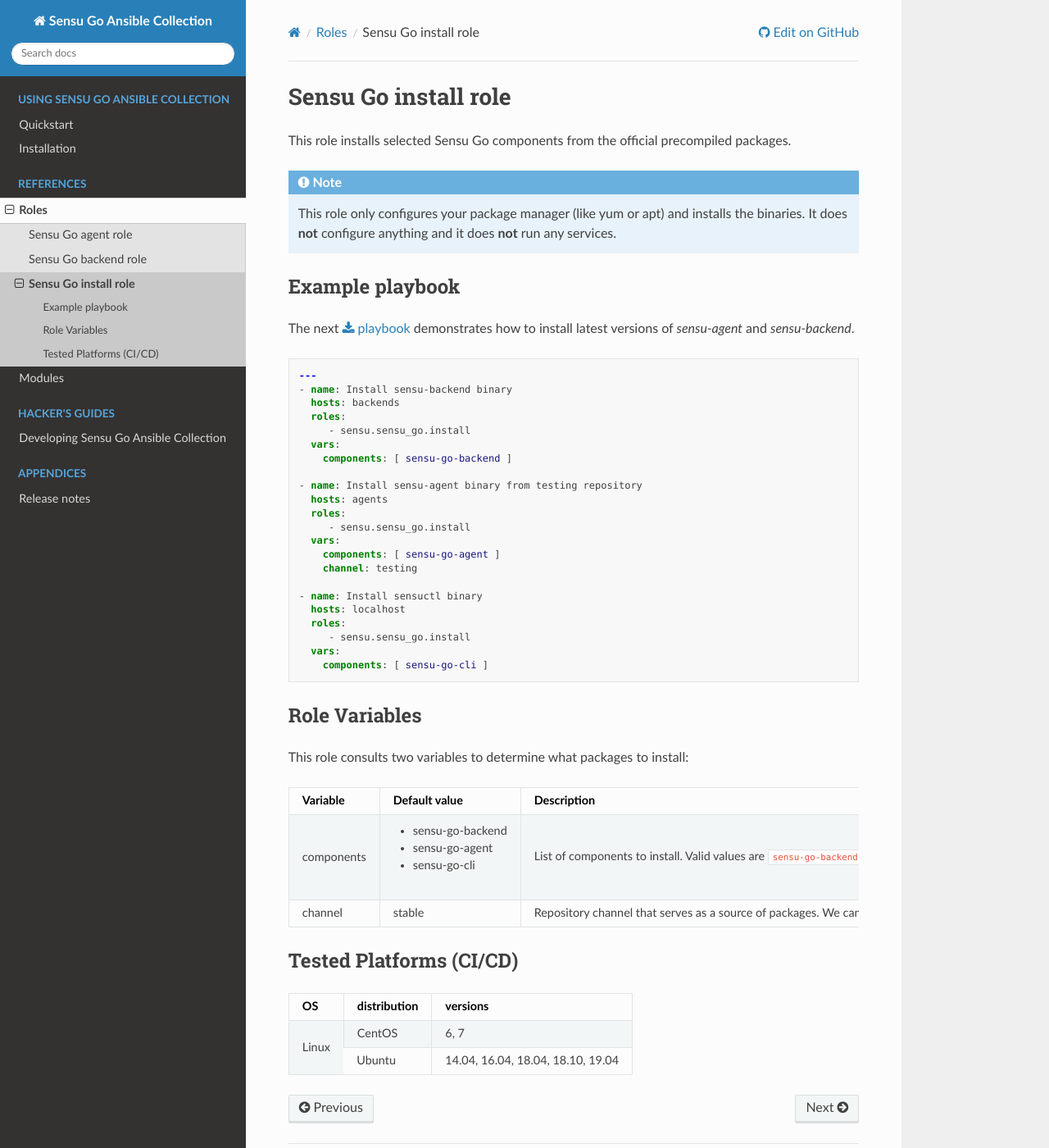
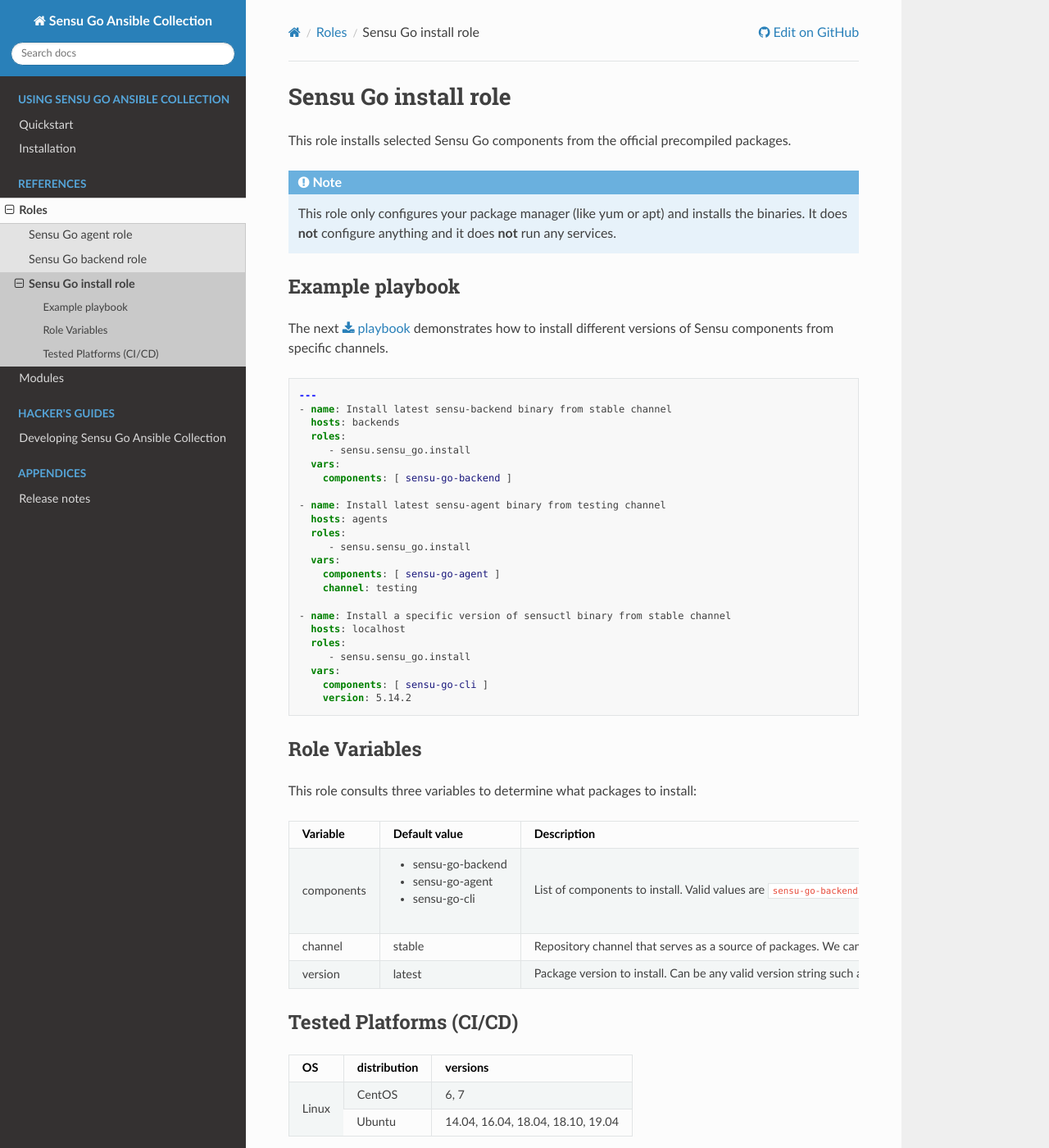
Before and after one commit to sensu/sensu-go-ansible, a Sphinx documentation site: the page built from docs/source/roles/install.rst, in a window 1280 px wide and 1400 px high. Shown: the whole window at 82% size. Built offline with Sphinx 7.4.7 and the Read the Docs theme 2.0.0, drawn with Linux system fonts in a browser that asks for light colours.

Commit message:
Simplify component version selection
Because we tightly coupled Sensu Go components with their versions, we
ended up in a situation where it was almost impossible to install
anything but the latest version of components.

Why? For example, our backend role sets the components variable to
sensu-go-backend. If playbook author would like to install some older
version of backend, she would need to provide new value for components
variable, possibly breaking our backend role.

To get out of this mess, we added a new variable to the install role.
We called it version for obvious reasons. And this way we are one step
closer to untangling our somewhat messy roles ;)

```diff
--- a/docs/examples/roles/install.yaml
+++ b/docs/examples/roles/install.yaml
@@ -1,12 +1,12 @@
 ---
-- name: Install sensu-backend binary
+- name: Install latest sensu-backend binary from stable channel
   hosts: backends
   roles:
      - sensu.sensu_go.install
   vars:
     components: [ sensu-go-backend ]
 
-- name: Install sensu-agent binary from testing repository
+- name: Install latest sensu-agent binary from testing channel
   hosts: agents
   roles:
      - sensu.sensu_go.install
@@ -14,9 +14,10 @@
     components: [ sensu-go-agent ]
     channel: testing
 
-- name: Install sensuctl binary
+- name: Install a specific version of sensuctl binary from stable channel
   hosts: localhost
   roles:
      - sensu.sensu_go.install
   vars:
     components: [ sensu-go-cli ]
+    version: 5.14.2
--- a/docs/source/roles/install.rst
+++ b/docs/source/roles/install.rst
@@ -15,7 +15,7 @@
 ----------------
 
 The next :download:`playbook <../../examples/roles/install.yaml>` demonstrates
-how to install latest versions of *sensu-agent* and *sensu-backend*.
+how to install different versions of Sensu components from specific channels.
 
 .. literalinclude:: ../../examples/roles/install.yaml
    :language: yaml
@@ -24,7 +24,7 @@
 Role Variables
 --------------
 
-This role consults two variables to determine what packages to install:
+This role consults three variables to determine what packages to install:
 
 .. list-table::
    :header-rows: 1
@@ -46,6 +46,11 @@
      - Repository channel that serves as a source of packages. We can see all the
        available channels on packagecloud_ site.
 
+   * - version
+     - latest
+     - Package version to install. Can be any valid version string such as
+       ``5.14.2`` or special value ``latest``.
+
 .. _packagecloud: https://packagecloud.io/sensu
 
 
```
Also changed, not shown: 7 other files.
